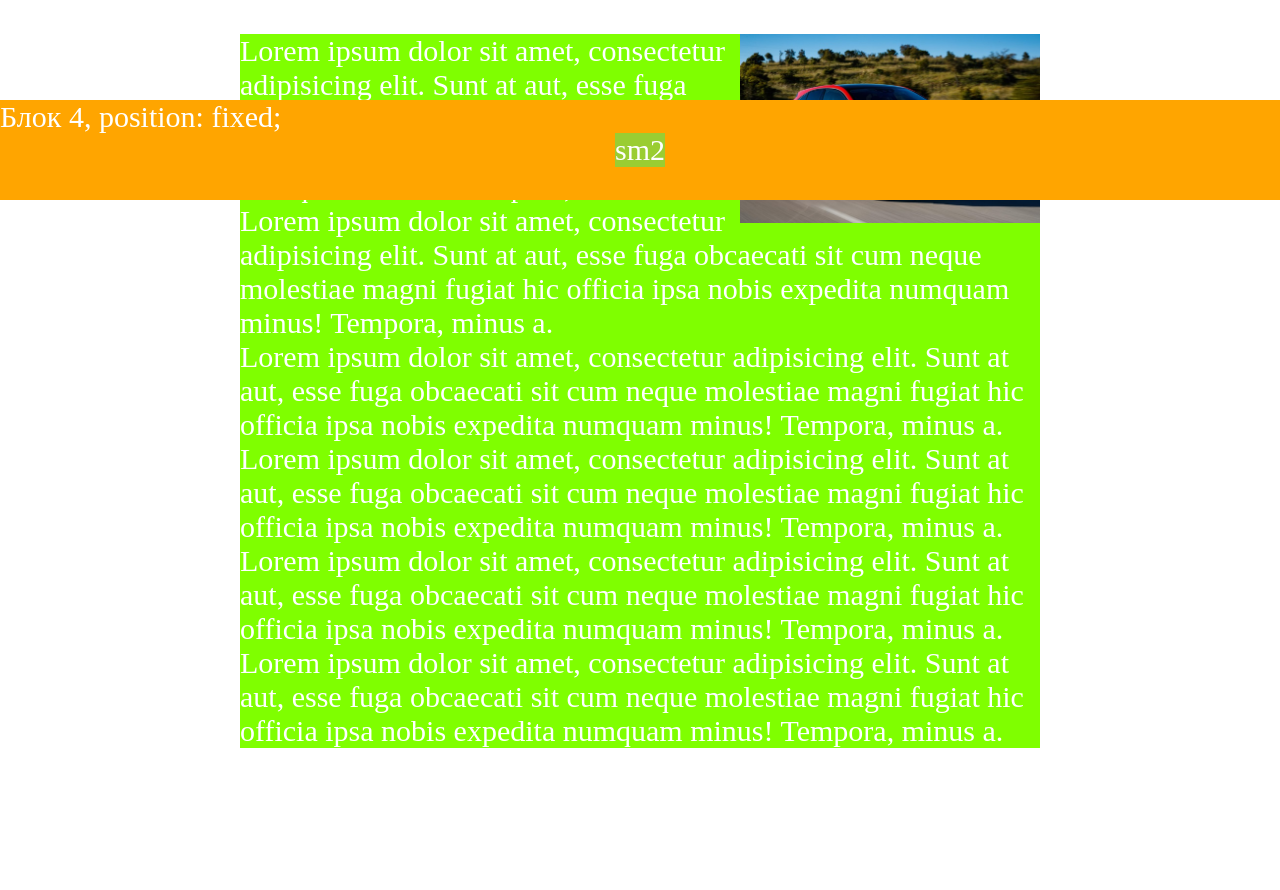
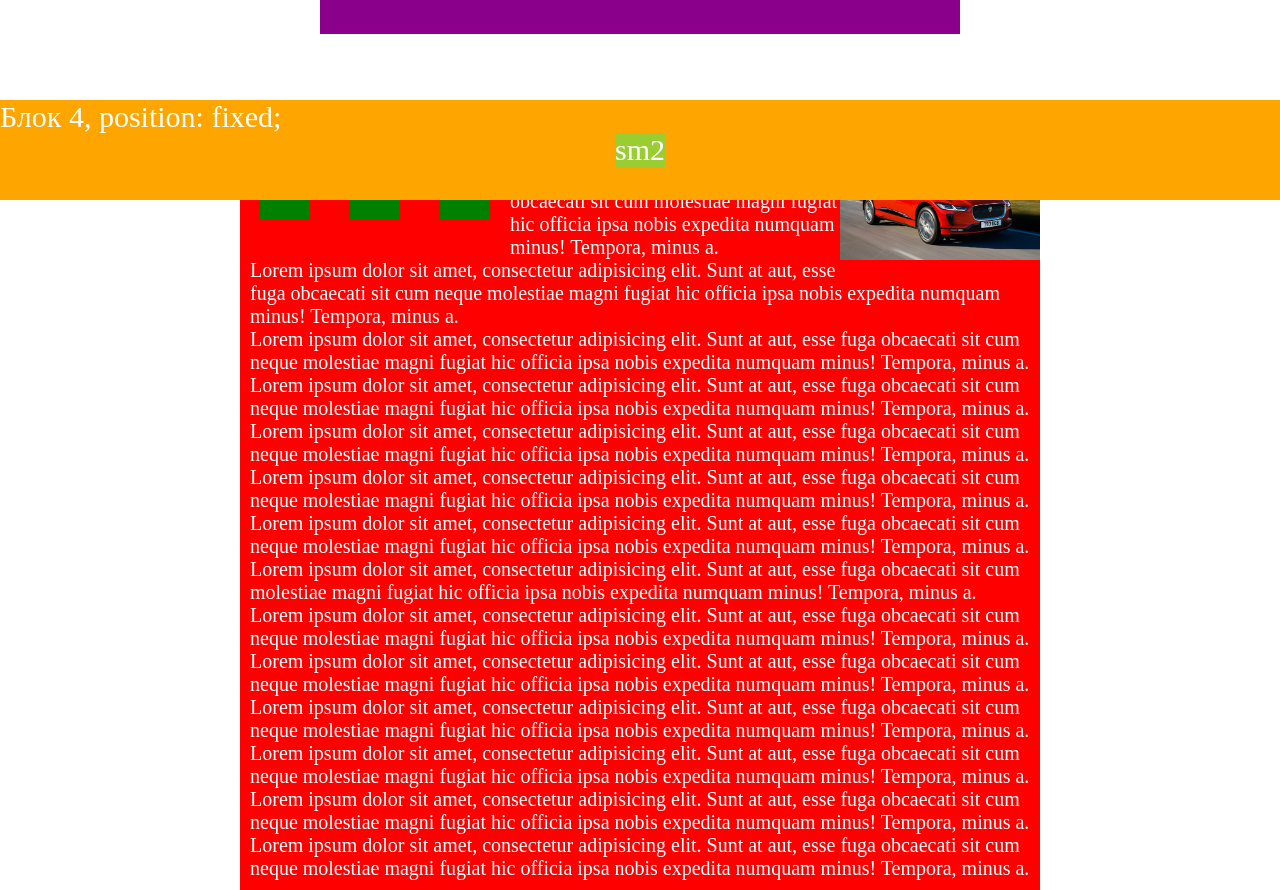
Before and after one commit to Alexey8288/lesson13_1_position_float, a plain HTML site: page index.html in a window 1280 px wide. Shown: the part 600-1490 px from the top of the page. Before the commit the page ends 1348 px from the top, so only its background shows below. Drawn offline with Linux system fonts and the light colour scheme.

Commit message:
float text

```diff
--- a/assets/scss/style.scss
+++ b/assets/scss/style.scss
@@ -4,31 +4,30 @@
   padding: 0;
 }
 
+body {
+  color: white;
 
-body {
   font-size: 30px;
-    color: white;
 }
 
 .parent {
+  position: relative;
+
   width: 50%;
+  margin: 100px auto;
+  padding: 50px;
+
   background-color: darkmagenta;
-    padding: 50px;
-    margin: 100px auto;
-    position: relative;
 }
 
 .box {
   // *блок занимает 100% своего родителя
   width: 100%;
-
   height: 100px;
 }
 
 .box1 {
-    background-color: red;
   // *можем двигать блок
-
   // position: relative;
   // *визически блок остается на своем месте,
   // *сдвигается только визуально
@@ -36,37 +35,43 @@ body {
   // left: 100px;
   // если напишем так, все сдвинется вниз
   // margin-top: 50px;
-
   // *блок полностью теряет свое положение
   // *его место занимает блок 2
   // *блок 1 находится сверху, над ним
   position: absolute;
+  // !центрируем блок 1 в блоке Родитель
+  top: 50%;
+  left: 50%;
   // *занимает левый верхний угол,
   // *от родителя parent (в нем указали position: relative;)
   // *если не укажем будет от body
   // top: 0;
   // left: 0;
+  // *сбрасывает заданную ширину
 
-    // *сбрасывает заданную ширину
   width: unset;
 
-    // !центрируем блок 1 в блоке Родитель
-    top: 50%;
-    left: 50%;
   transform: translate(-50%, -50%);
+
+  background-color: red;
 }
 
 .small-block1 {
   position: absolute;
-    background-color: yellowgreen;
   bottom: 0;
   left: 0;
+
+  background-color: yellowgreen;
 }
 
 .box2 {
+  // *общие св-ва static и fixed
+  // *физически он остается в родителе
+  position: sticky;
+  top: 50px;
+  left: 0;
+
   background-color: green;
-
-
 }
 
 .box3 {
@@ -74,43 +79,67 @@ body {
 }
 
 .box4 {
-    background-color: orange;
   // !позиционирует относительно окна браузера
   position: fixed;
   bottom: 0;
   left: 0;
 
+  background-color: orange;
 }
 
 .small-block2 {
   position: absolute;
-            background-color: yellowgreen;
   top: 50%;
   left: 50%;
+
   transform: translate(-50%, -50%);
+
+  background-color: yellowgreen;
 }
 
 .box5 {
   background-color: greenyellow;
 }
 
+.box6 {
+  background-color: orange;
+}
 
 .test {
+  max-width: 800px;
+  margin: 0 auto;
+
   background-color: chartreuse;
-    margin: 0 auto;
-        max-width: 800px;
+}
 
-}
 .picture {
   // float: left;
   float: right;
-
-
-
 }
 
 .img {
-max-width: 300px;
+  max-width: 200px;
 }
 
-.text {}
+p {
+  font-size: 20px;
+}
+
+//  !Обтекает только текст (строчный элемент)
+//  !блочный проваливается на задний план
+.box-pic {
+  padding: 10px;
+
+  background-color: red;
+}
+
+.item {
+  float: left;
+
+  width: 50px;
+  height: 50px;
+  margin: 20px;
+  margin-top: 35px;
+
+  background-color: green;
+}
--- a/index.html
+++ b/index.html
@@ -9,7 +9,6 @@
     <link rel="stylesheet" href="assets/css/style.css">
 </head>
 
-
 <body>
     <div class="parent">
         Родитель
@@ -20,19 +19,21 @@
         <div class="box3 box">Блок 3</div>
         <div class="box4 box">Блок 4, position: fixed;
             <div class="small-block2">sm2</div>
-
         </div>
         <div class="box5 box">Блок 5</div>
-
+        <div class="box6 box">Блок 6</div>
     </div>
 
-
     <div class="test">
+        <div class="item"></div>
+        <div class="item"></div>
+        <div class="item"></div>
         <div class="picture">
             <img class="img" src="assets/img/image1.jpg" alt="">
         </div>
-
-        <div>
+        <div class="box-pic">
+            <p class="text">Lorem ipsum dolor sit amet, consectetur adipisicing elit. Sunt at aut, esse fuga obcaecati
+                sit cum molestiae magni fugiat hic officia ipsa nobis expedita numquam minus! Tempora, minus a.</p>
             <p class="text">Lorem ipsum dolor sit amet, consectetur adipisicing elit. Sunt at aut, esse fuga obcaecati
                 sit cum neque
                 molestiae magni fugiat hic officia ipsa nobis expedita numquam minus! Tempora, minus a.</p>
@@ -51,7 +52,26 @@
             <p class="text">Lorem ipsum dolor sit amet, consectetur adipisicing elit. Sunt at aut, esse fuga obcaecati
                 sit cum neque
                 molestiae magni fugiat hic officia ipsa nobis expedita numquam minus! Tempora, minus a.</p>
-
+            <p class="text">Lorem ipsum dolor sit amet, consectetur adipisicing elit. Sunt at aut, esse fuga obcaecati
+                sit cum molestiae magni fugiat hic officia ipsa nobis expedita numquam minus! Tempora, minus a.</p>
+            <p class="text">Lorem ipsum dolor sit amet, consectetur adipisicing elit. Sunt at aut, esse fuga obcaecati
+                sit cum neque
+                molestiae magni fugiat hic officia ipsa nobis expedita numquam minus! Tempora, minus a.</p>
+            <p class="text">Lorem ipsum dolor sit amet, consectetur adipisicing elit. Sunt at aut, esse fuga obcaecati
+                sit cum neque
+                molestiae magni fugiat hic officia ipsa nobis expedita numquam minus! Tempora, minus a.</p>
+            <p class="text">Lorem ipsum dolor sit amet, consectetur adipisicing elit. Sunt at aut, esse fuga obcaecati
+                sit cum neque
+                molestiae magni fugiat hic officia ipsa nobis expedita numquam minus! Tempora, minus a.</p>
+            <p class="text">Lorem ipsum dolor sit amet, consectetur adipisicing elit. Sunt at aut, esse fuga obcaecati
+                sit cum neque
+                molestiae magni fugiat hic officia ipsa nobis expedita numquam minus! Tempora, minus a.</p>
+            <p class="text">Lorem ipsum dolor sit amet, consectetur adipisicing elit. Sunt at aut, esse fuga obcaecati
+                sit cum neque
+                molestiae magni fugiat hic officia ipsa nobis expedita numquam minus! Tempora, minus a.</p>
+            <p class="text">Lorem ipsum dolor sit amet, consectetur adipisicing elit. Sunt at aut, esse fuga obcaecati
+                sit cum neque
+                molestiae magni fugiat hic officia ipsa nobis expedita numquam minus! Tempora, minus a.</p>
         </div>
     </div>
 </body>
```
Also changed, not shown: assets/css/style.css. Lines whose indentation alone changed are shown as unchanged.
